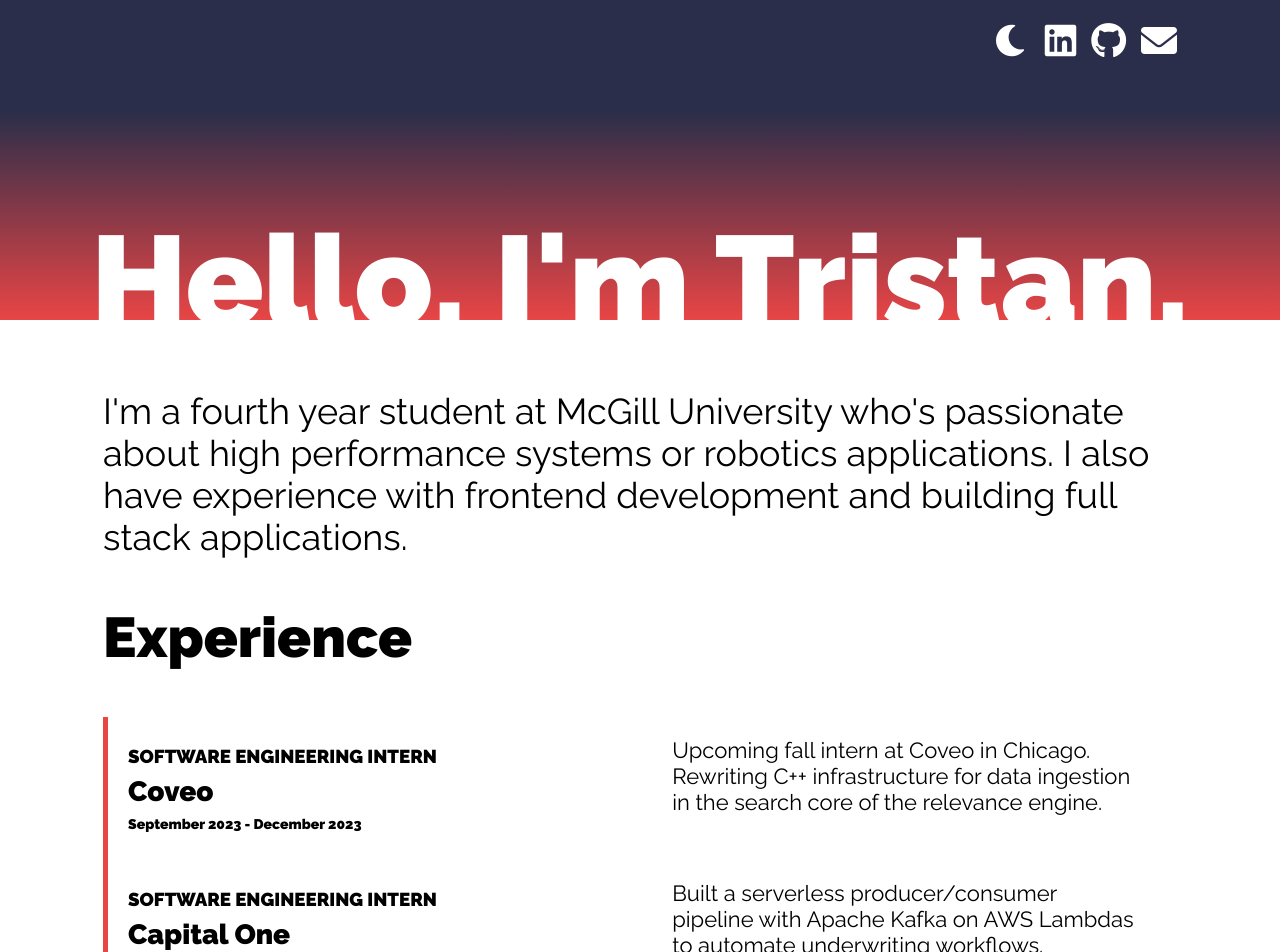
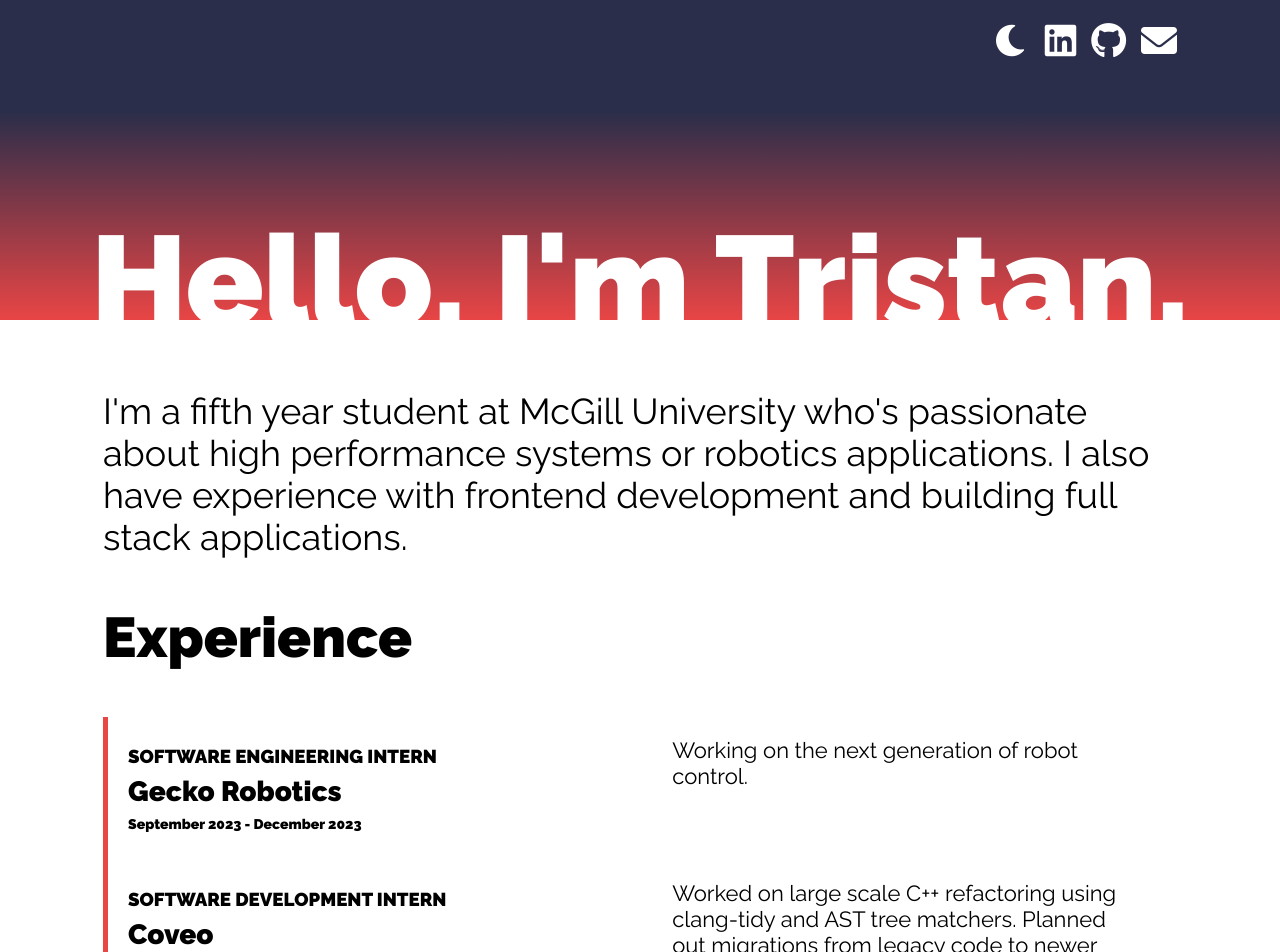
Before and after one commit to tvut/portfolio-website-react, a React (Create React App) app: page / in a window 1280 px wide. Shown: the top 952 px of the page. Built offline with nearby package versions, Linux system fonts and the light colour scheme.

Commit message:
summer 2024 update

```diff
--- a/src/App.js
+++ b/src/App.js
@@ -50,25 +50,39 @@ function App() {
             <a href="https://github.com/tvut">
               <i className="fa-brands fa-github" aria-hidden="true"></i>
             </a>
-              <a href="mailto:contact@tristans.ca">
+            <a href="mailto:contact@tristanst.com">
               <i className="fa-solid fa-envelope" aria-hidden="true"></i>
             </a>
           </div>
         </div>
         <div className={darkMode ? "bg-dark" : "bg"}>
-          <div className="container" style={{paddingBottom:"0"}}>
+          <div className="container" style={{ paddingBottom: "0" }}>
             <p>
-                  I'm a fourth year student at McGill University who's passionate about high performance systems or robotics applications. I also have experience with frontend development and building full stack applications.
+              I'm a fifth year student at McGill University who's passionate about high performance systems or robotics applications. I also have experience with frontend development and building full stack applications.
             </p>
-              <Experiences/>
-              <h2 style={{marginBottom: "15px"}}>Projects</h2>
+            <Experiences />
+            <h2 style={{ marginBottom: "15px" }}>Research</h2>
+            <div className="experience-card">
+              <div className="titles">
+                <h3>Undergraduate Research</h3>
+                <h3>Under Supervision of <a href='https://www.cs.mcgill.ca/~martin/'>Martin Robilliard</a></h3>
+                <h4>AST Matching in Casdoc</h4>
+                <h5>January 2024 - May 2024</h5>
               </div>
-          <Projects dark={darkMode}/>
-          <Technologies/>
-          <Education/>
+              <div className="text">
+                <p>Designed an easy to use matching language to match ranges in source code based on AST nodes in Java Code.</p>
+                <p style={{marginTop: "12px"}}>Built an automated code annotator that extracts ranges from source code based on user provided matchers built in the new matching language
+                  and generates an HTML output file where user provided HTML snippets are bound to matched ranges.</p>
               </div>
             </div>
-    <Footer dark={darkMode} toggleDark={toggleDark}/>
+            <h2 style={{ marginBottom: "15px" }}>Projects</h2>
+          </div>
+          <Projects dark={darkMode} />
+          <Technologies />
+          <Education />
+        </div>
+      </div>
+      <Footer dark={darkMode} toggleDark={toggleDark} />
     </>
   );
 }
--- a/src/Components/experiences.js
+++ b/src/Components/experiences.js
@@ -4,10 +4,17 @@ export const Experiences = () => {
     const experience = [
       {
         position: "Software Engineering Intern",
+        company: "Gecko Robotics",
+        start: "September 2023",
+        end: "December 2023",
+        body: "Working on the next generation of robot control."
+      },
+      {
+        position: "Software Development Intern",
         company: "Coveo",
         start: "September 2023",
         end: "December 2023",
-        body: "Upcoming fall intern at Coveo in Chicago. Rewriting C++ infrastructure for data ingestion in the search core of the relevance engine."
+        body: "Worked on large scale C++ refactoring using clang-tidy and AST tree matchers. Planned out migrations from legacy code to newer stdlib equivalents then wrote clang-tidy rules to automatically do code conversions based on AST tree traversals. Rearchitected over 50 incompatible classes and cascading fallout. Investigated legacy bugs and why equivalent code conversions led to undefined behavior. Rewrote 40,000 lines of code in a 2 million line codebase and removed 8,000 lines of newly sunsetted code."
       },
       {
         position: "Software Engineering Intern",
@@ -50,21 +57,21 @@ export const Experiences = () => {
           start: "December 2017",
           end: "November 2019",
           body: "Served as Under-Secretary-General of Technology on eight Secretariats for Model United Nations conferences run by Model United Nations Northwest, an organization dedicated to supporting the Model United Nations circuit in Washington State. I was in charge of web development as well conference IT, which involved managing our network setup and managing GSuite accounts for our staff members. I designed, developed and maintained four different websites for different conferences. Websites were built in PHP/HTML, CSS, JS, and JQuery. Optimization tools including Google Lighthouse and BrowserStack were used to ensure fast and consistent performance."
-        },
-        {
-          position: "Teaching Intern",
-          company: "Blaze Robotics",
-          start: "August 2019",
-          end: "",
-          body: "Designed the week-long curriculum for all levels of VEX EDR taught at summer camp. Taught robotics summer camps to a small group of K-8 kids. Assisted the director in fostering elementary/middle school students' interest in robotics. Taught basic C++ to summer camp participants as well as engineering design principles."
-        },
-        {
-          position: "App Development Intern",
-          company: "SAP Concur",
-          start: "January 2018",
-          end: "May 2018",
-          body: "Directed a small team in developing an Andriod app built in Java that utilized a weather API to dynamically adjust background tasks. Pitched final prototype to Concur's head of app development."
         }
+        // {
+        //   position: "Teaching Intern",
+        //   company: "Blaze Robotics",
+        //   start: "August 2019",
+        //   end: "",
+        //   body: "Designed the week-long curriculum for all levels of VEX EDR taught at summer camp. Taught robotics summer camps to a small group of K-8 kids. Assisted the director in fostering elementary/middle school students' interest in robotics. Taught basic C++ to summer camp participants as well as engineering design principles."
+        // },
+        // {
+        //   position: "App Development Intern",
+        //   company: "SAP Concur",
+        //   start: "January 2018",
+        //   end: "May 2018",
+        //   body: "Directed a small team in developing an Andriod app built in Java that utilized a weather API to dynamically adjust background tasks. Pitched final prototype to Concur's head of app development."
+        // }
       ]
     return (
        <>
--- a/src/Components/footer.js
+++ b/src/Components/footer.js
@@ -11,9 +11,9 @@ export const Footer = ({dark, toggleDark}) => {
                         <i className="fa-brands fa-github" aria-hidden="true"></i>
                         <h3>@tvut</h3>
                     </a>
-                    <a className="social" href="mailto:contact@tristans.ca">
+                    <a className="social" href="mailto:contact@tristanst.com">
                         <i className="fa-solid fa-envelope" aria-hidden="true"></i>
-                        <h3>contact@tristans.ca</h3>
+                        <h3>contact@tristanst.com</h3>
                     </a>
                     <a className="social" onClick={toggleDark}>
                         <i className="fa-solid fa-moon" aria-hidden="true"></i>
@@ -23,7 +23,7 @@ export const Footer = ({dark, toggleDark}) => {
             </div>
             <footer>
                 <div className="container">
-                    <p style={{marginBottom:"20px"}}>Designed by me in 2023.</p>
+                    <p style={{marginBottom:"20px"}}>Designed by me in 2024.</p>
                     <p>Thanks for visiting! Feel free to check out my <a href="https://x.tristans.ca">photoblog</a> as well.</p>
                 </div>
             </footer>
--- a/src/Components/projects.js
+++ b/src/Components/projects.js
@@ -42,7 +42,7 @@ export const Projects = ({dark}) => {
             imgweb: '',
             vid: forest,
             source: '',
-            link: 'https://forested.tech',
+            link: '',
             tools: 'React.js, Typescript, Tailwind CSS, Convex',
             name: 'Forest',
             desc: 'Interactive multiplayer online game that facilates live competive gameplay between players using a backend based in websockets.'
@@ -52,7 +52,7 @@ export const Projects = ({dark}) => {
             imgweb: '',
             vid: spotify,
             source: '',
-            link: 'https://mixerify.ml',
+            link: '',
             tools: 'React.js, Express, Tailwind CSS, Spotify API',
             name: 'Mixerify',
             desc: 'Developed a front end to allow a user to browse their Spotify library to pick playlists to send to our ML model, then developed a backend facilitating authorization and operating the Python ML model.'
@@ -72,7 +72,7 @@ export const Projects = ({dark}) => {
             imgweb: '',
             vid: wordle,
             source: '',
-            link: 'https://wordle-reactjs.herokuapp.com',
+            link: '',
             tools: 'React.js, Tailwind CSS',
             name: 'Wordle',
             desc: 'Implementation of Wordle. Has a dictionary of all the valid Wordle words that it randomly selects a word from and validates user input against. Uses a collection of oncapture events to automatically move the user through the interface.'
--- a/src/Components/technologies.js
+++ b/src/Components/technologies.js
@@ -11,11 +11,7 @@ export const Technologies = () => {
                 "Java",
                 "HTML",
                 "CSS / SASS",
-                "JavaScript ES6",
-                "PHP",
-                "Bash",
-                "Ocaml",
-                "Latex"
+                "JavaScript ES6"
             ]
         },
         {
@@ -28,7 +24,9 @@ export const Technologies = () => {
                 "Adobe Suite",
                 "Docker",
                 "Jira",
-                "Confluence"
+                "Confluence",
+                "Cmake",
+                "clang-tidy"
             ]
         },
         {
@@ -37,11 +35,9 @@ export const Technologies = () => {
                 "React.js",
                 "Vue.js",
                 "Django",
-                "Express",
                 "Wordpress",
                 "Tailwind CSS",
-                "Bootstrap",
-                "Passport"
+                "Bootstrap"
             ]
         }
     ]
```
Also changed, not shown: src/Components/education.js (+22 -7 lines). Lines whose indentation alone changed are shown as unchanged.
